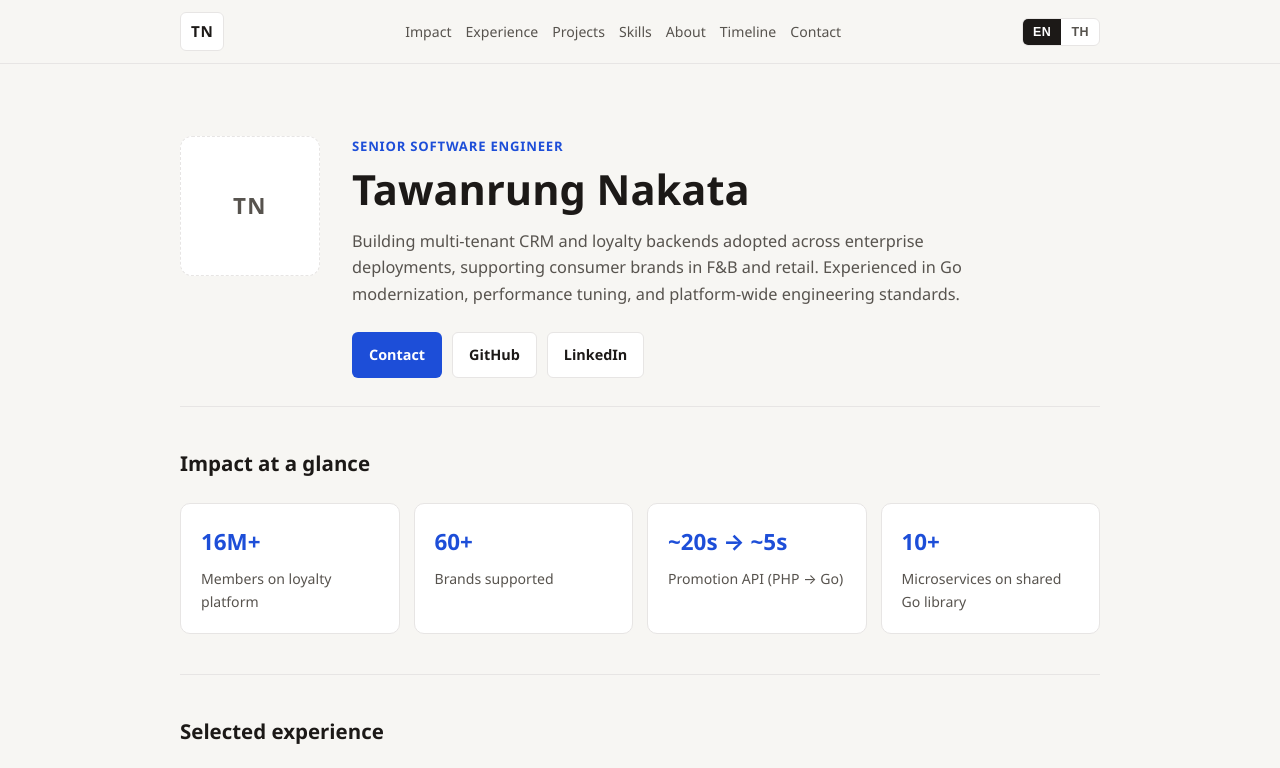
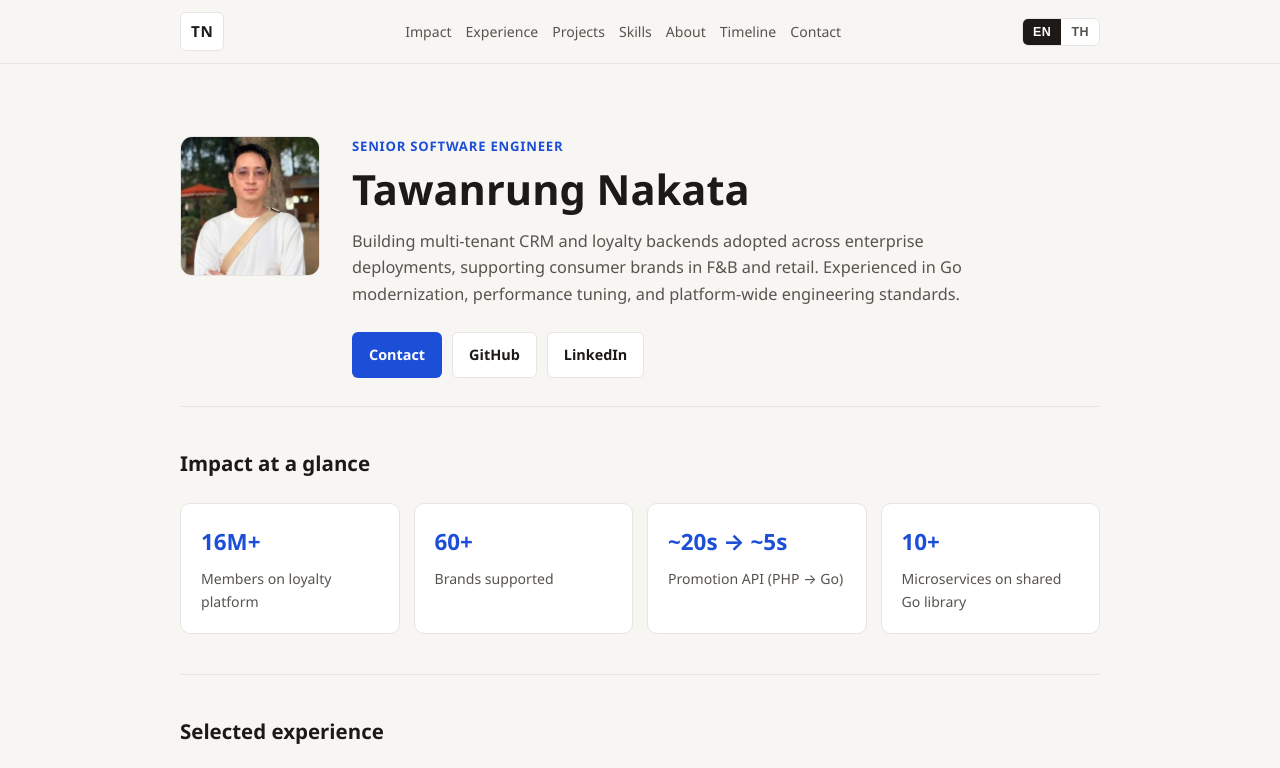
Before and after one commit to twrnakata/portfolio-site, a plain HTML site: page index.html in a window 1280 px wide. Shown: the top 768 px of the page. Drawn offline with Linux system fonts and the light colour scheme.

Commit message:
Add profile photo from the CV to the hero.
Co-authored-by: Cursor <cursoragent@cursor.com>

```diff
--- a/index.html
+++ b/index.html
@@ -29,8 +29,8 @@
 
   <main>
     <section class="hero">
-      <div class="hero-photo" aria-hidden="true">
-        <span>TN</span>
+      <div class="hero-photo">
+        <img src="assets/photo.jpg" alt="Tawanrung Nakata" width="140" height="140" />
       </div>
       <div class="hero-copy">
         <p class="eyebrow" data-i18n="hero.eyebrow">Senior Software Engineer</p>
--- a/styles.css
+++ b/styles.css
@@ -124,16 +124,17 @@ main {
 .hero-photo {
   width: 140px;
   height: 140px;
-  border: 1px dashed var(--border);
+  border: 1px solid var(--border);
   border-radius: 12px;
   background: var(--bg-elevated);
-  display: flex;
-  align-items: center;
-  justify-content: center;
-  color: var(--muted);
-  font-weight: 700;
-  font-size: 1.4rem;
-  letter-spacing: 0.06em;
+  overflow: hidden;
+}
+
+.hero-photo img {
+  width: 100%;
+  height: 100%;
+  object-fit: cover;
+  display: block;
 }
 
 .eyebrow {
@@ -424,6 +425,5 @@ main {
   .hero-photo {
     width: 96px;
     height: 96px;
-    font-size: 1.1rem;
   }
 }
```
Also changed, not shown: assets/photo.jpg (added), 1 other file.
